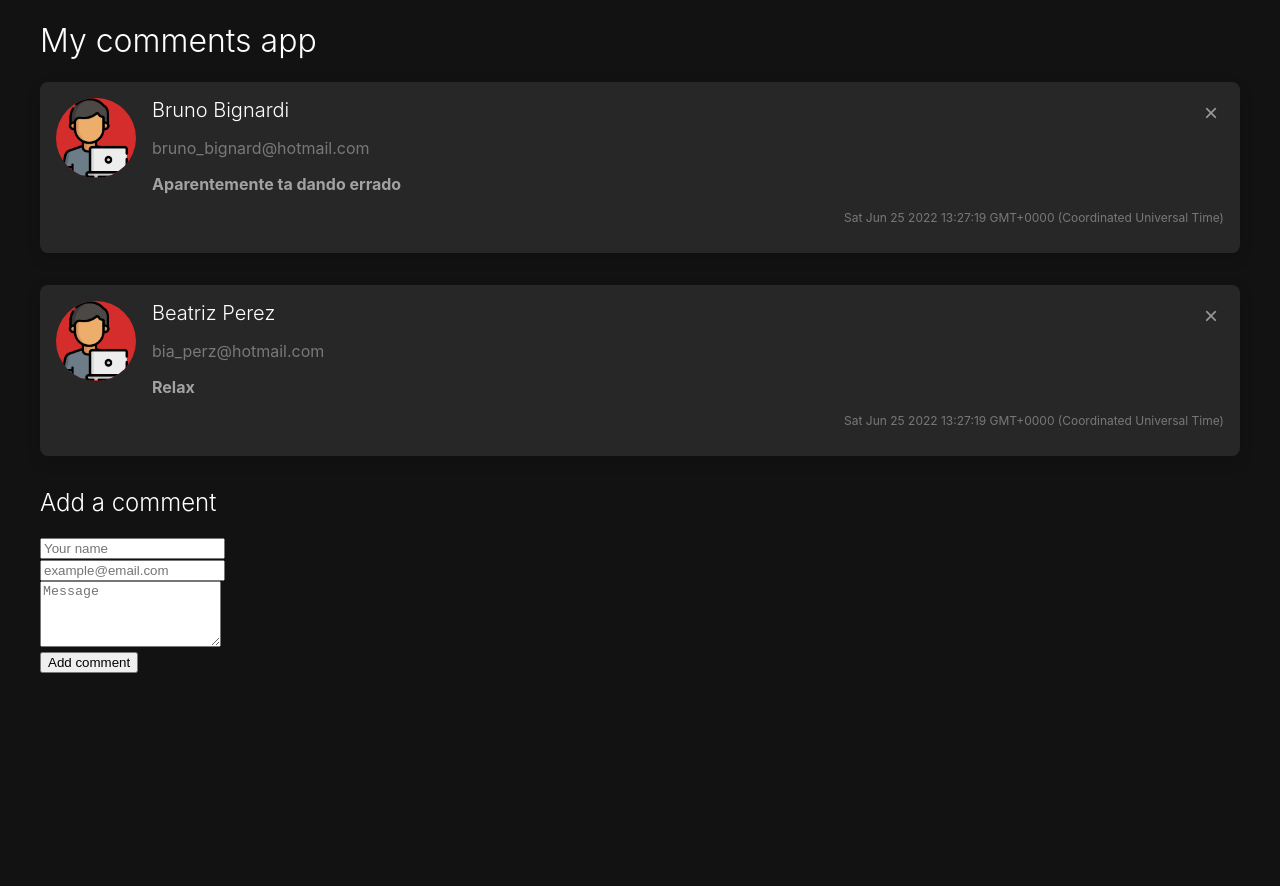
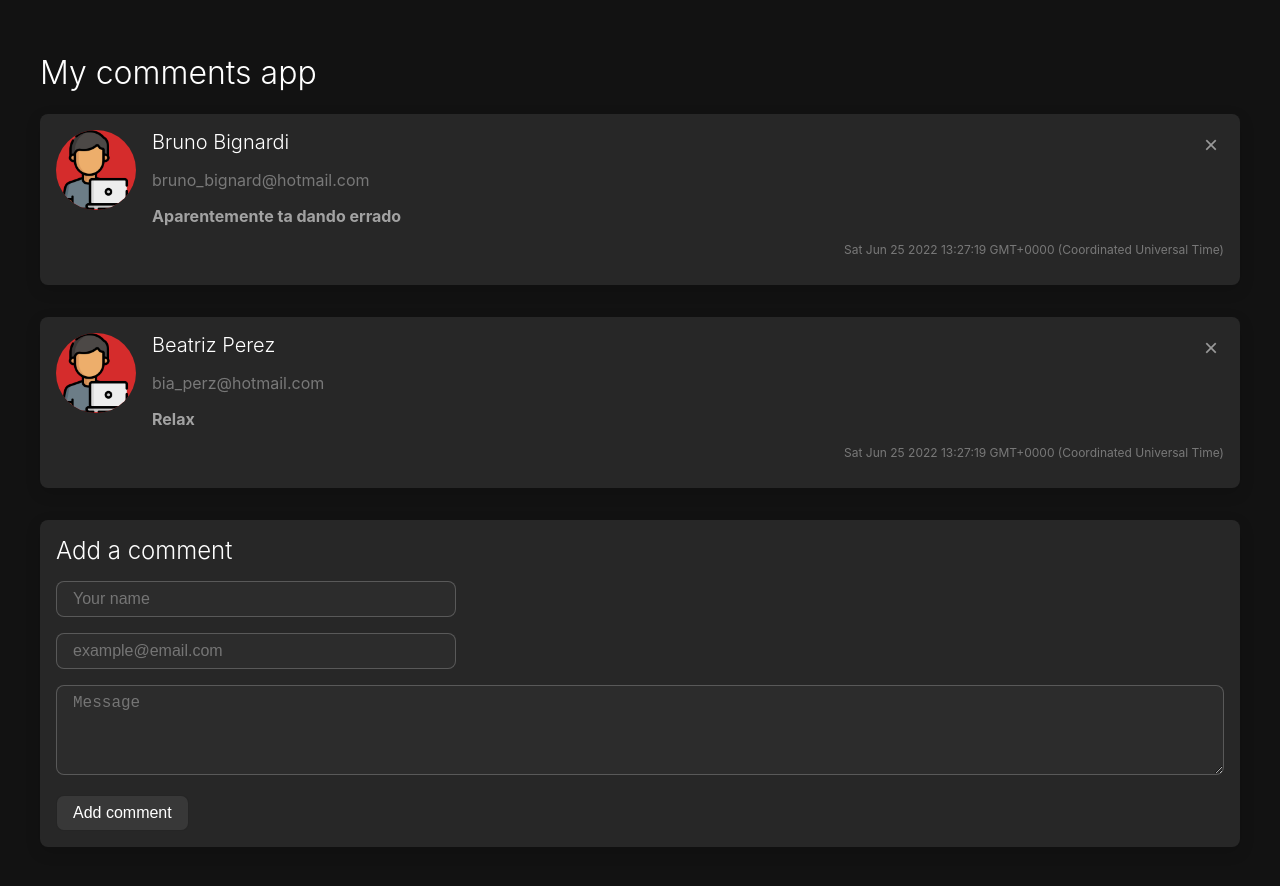
Before and after one commit to brunodono/My-comment-app-react.js, a React (Create React App) app: page / in a window 1280 px wide. Shown: the top 886 px of the page. Before the commit the page ends 800 px from the top, so only its background shows below. Built offline with nearby package versions, Linux system fonts and the light colour scheme.

Commit message:
Created CommentForm component and its style

```diff
--- a/src/App.css
+++ b/src/App.css
@@ -8,7 +8,7 @@
 }
 
 .App {
-
   max-width: 1200px;
   margin: auto;
+  padding: 2rem;
 }
--- a/src/App.js
+++ b/src/App.js
@@ -1,6 +1,7 @@
 import React from 'react';
 import './App.css';
-import Comment from './components/Comment';
+import Comment from './components/Comment/index';
+import CommentForm from './components/CommentForm/index'
 
 class App extends React.Component {
 
@@ -123,48 +124,11 @@
         )
       })}
 
-      <form onSubmit={this.addComment}>
-
-        <h2>Add a comment</h2>
-
-        <div>
-          <input
-          onChange={this.onFieldChanged}
-          value={this.state.form.name}
-          type="text"
-          name="name"
-          placeholder="Your name"
-          required="required"
-          />
-        </div>
-
-        <div>
-          <input
-          onChange={this.onFieldChanged}
-          value={this.state.form.email}
-          type="email"
-          name="email"
-          placeholder="example@email.com"
-          required="required"
-          />
-        </div>
-
-        <div>
-          <textarea
-          onChange={this.onFieldChanged}
-          value={this.state.form.message}
-          name="message"
-          rows="4"
-          placeholder="Message"
-          required="required" />
-          </div>
-
-          <button type='Submit'>Add comment</button>
-
-      </form>
-
-
-
+      <CommentForm
+      onAddComment={this.addComment}
+      onFieldChanged={this.onFieldChanged}
+      form={this.state.form}
+      />
     </div>
     );
 
--- a/src/components/Comment.jsx
+++ b/src/components/Comment/index.jsx
@@ -1,4 +1,4 @@
-import "./Comment.css";
+import "./style.css";
 import ProfileImg from "./programmer.png";
 
 const Comment = (props) => {
--- /dev/null
+++ b/src/components/CommentForm/index.jsx
@@ -0,0 +1,51 @@
+import "./style.css"
+const CommentForm = (props) => {
+
+    const { onAddComment, onFieldChanged, form} = props;
+
+    return (
+
+        <form className="comment-form" onSubmit={onAddComment}>
+
+        <h2>Add a comment</h2>
+
+        <div>
+          <input
+          onChange={onFieldChanged}
+          value={form.name}
+          type="text"
+          name="name"
+          placeholder="Your name"
+          required="required"
+          />
+        </div>
+
+        <div>
+          <input
+          onChange={onFieldChanged}
+          value={form.email}
+          type="email"
+          name="email"
+          placeholder="example@email.com"
+          required="required"
+          />
+        </div>
+
+        <div>
+          <textarea
+          onChange={onFieldChanged}
+          value={form.message}
+          name="message"
+          rows="4"
+          placeholder="Message"
+          required="required" />
+          </div>
+
+          <button type='Submit'>Add comment</button>
+
+      </form>
+
+    )
+};
+
+export default CommentForm;
--- /dev/null
+++ b/src/components/CommentForm/style.css
@@ -0,0 +1,44 @@
+.comment-form{
+    background: #272727;
+    box-shadow: rgba(0, 0, 0, 0.15) 0px 5px 15px;
+    border-radius: 0.5rem;
+    padding: 1rem;
+    margin-bottom: 2rem;
+}
+
+.comment-form h2 {
+    margin: 0px;
+}
+
+.comment-form input,
+.comment-form textarea,
+.comment-form button {
+    margin-top: 1rem;
+    background-color: #2c2c2c;
+    border: 1px solid #ffffff36;
+    color: white;
+    outline: none;
+    font-size: 1rem;
+    padding: 0.5rem 1rem;
+    border-radius: 0.5rem;
+    box-sizing: border-box;
+}
+
+.comment-form input {
+    width: 400px;
+}
+
+.comment-form textarea {
+    width: 100%;
+}
+
+.comment-form button {
+    cursor: pointer;
+    background-color: #383838;
+    border: 1px solid rgba(0, 0, 0, 0.35);
+
+}
+
+.comment-form button:hover {
+    background-color: #121212;
+}
```
Also changed, not shown: src/components/Comment/programmer.png (renamed from src/components/programmer.png), src/components/Comment/style.css (renamed from src/components/Comment.css).
